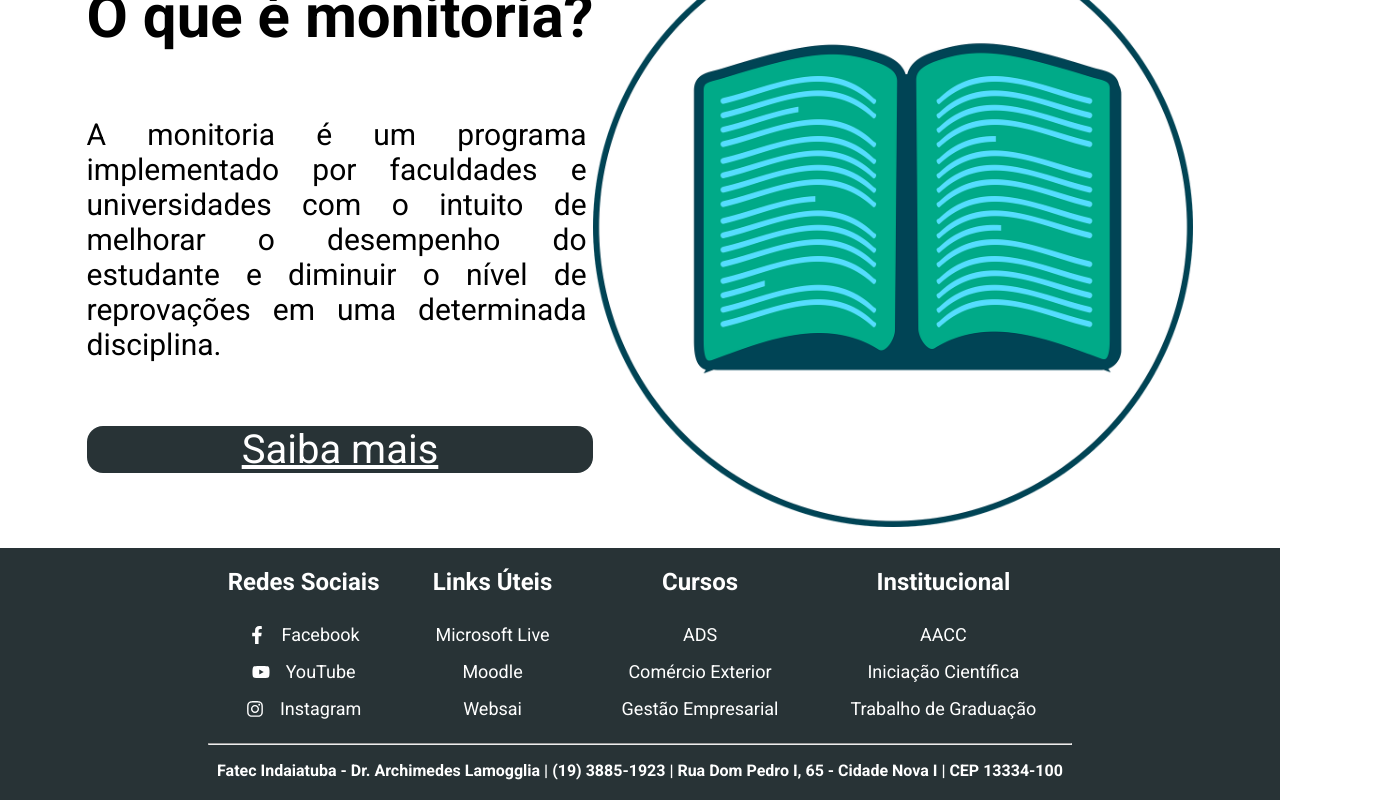
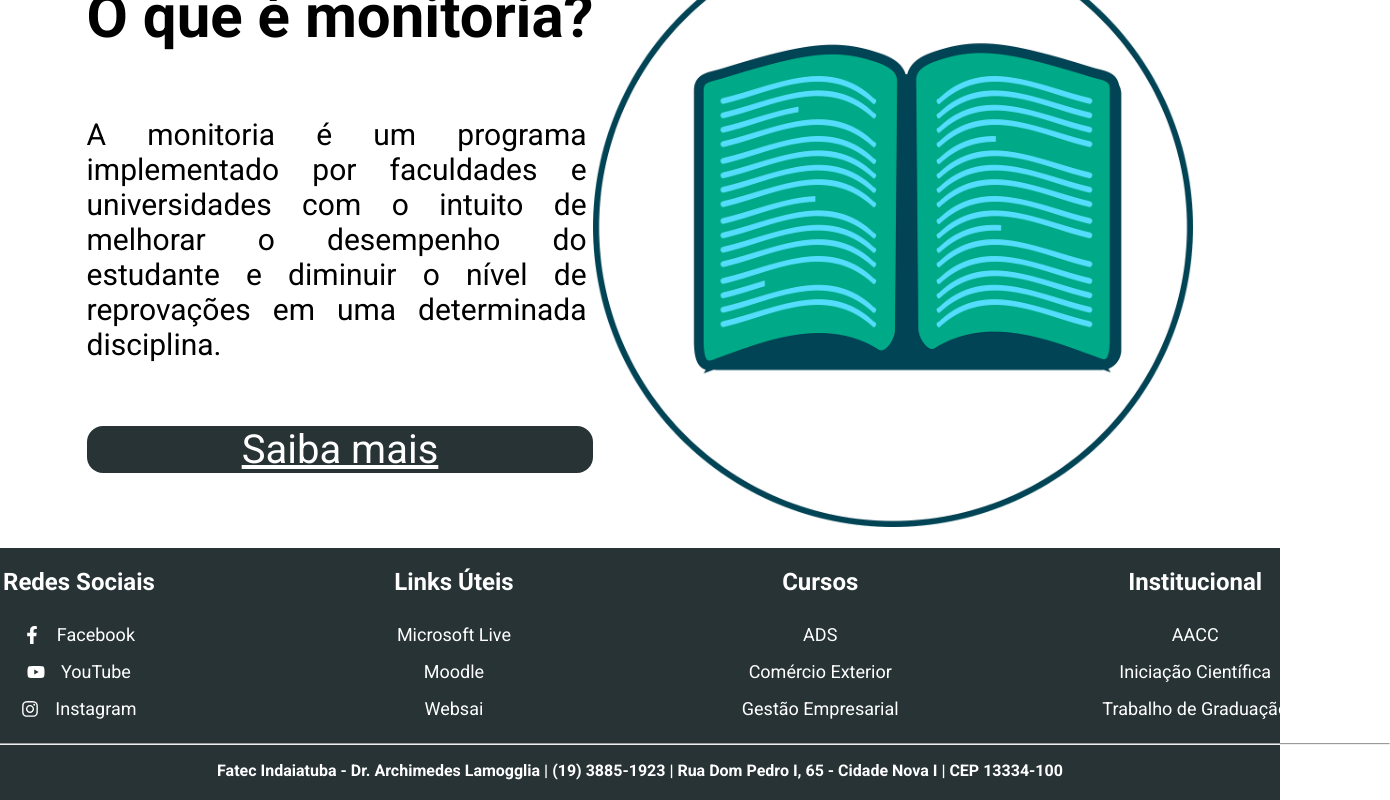
Before and after one commit to cleysondiego/sgm-frontend, a React (Create React App) app: page / in a window 1280 px wide. Shown: the part 163-963 px from the top of the page, 1390 px wide, since content can reach past the window. Built offline with nearby package versions, Linux system fonts and the light colour scheme.

Commit message:
chore: fixing Footer width

```diff
--- a/src/components/Footer/styles.ts
+++ b/src/components/Footer/styles.ts
@@ -17,6 +17,11 @@ export const Container = styled.div`
 `;
 
 export const FooterStyled = styled.footer`
+  display: flex;
+  flex-direction: column;
+  justify-content: space-around;
+  width: 1500px;
+
   h5 {
     color: #fff;
     font-size: 1em;
@@ -33,7 +38,7 @@ export const Row = styled.div`
   display: flex;
   flex-direction: row;
   align-items: center;
-  justify-content: center;
+  justify-content: space-around;
   text-align: center;
 
   @media screen and (max-width: 487px) {
@@ -86,6 +91,8 @@ export const Column = styled.div`
 export const GroupColumn = styled.div`
   display: flex;
   flex-direction: row;
+  justify-content: space-around;
+  width: 750px;
 
   @media screen and (max-width: 877px) {
     flex-direction: column;
```
